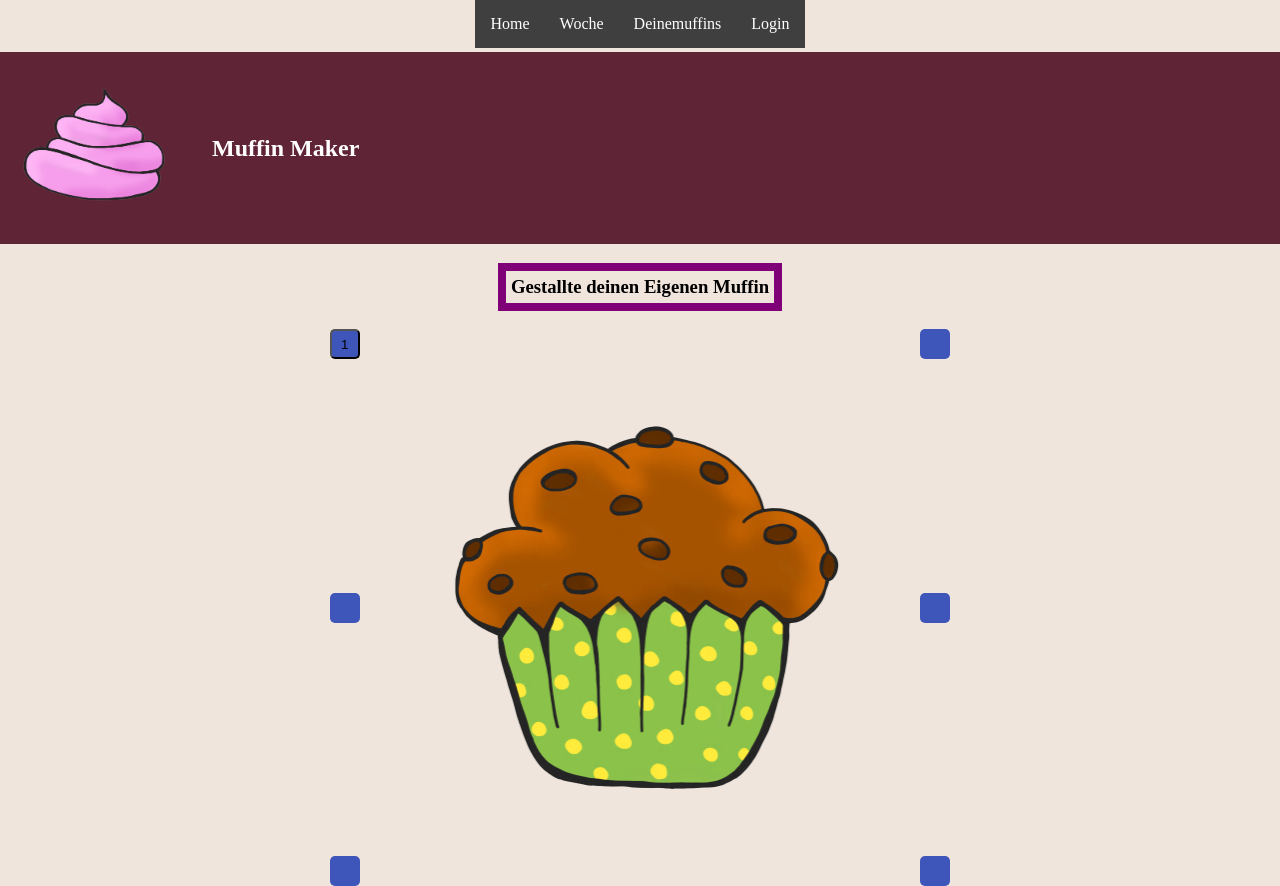
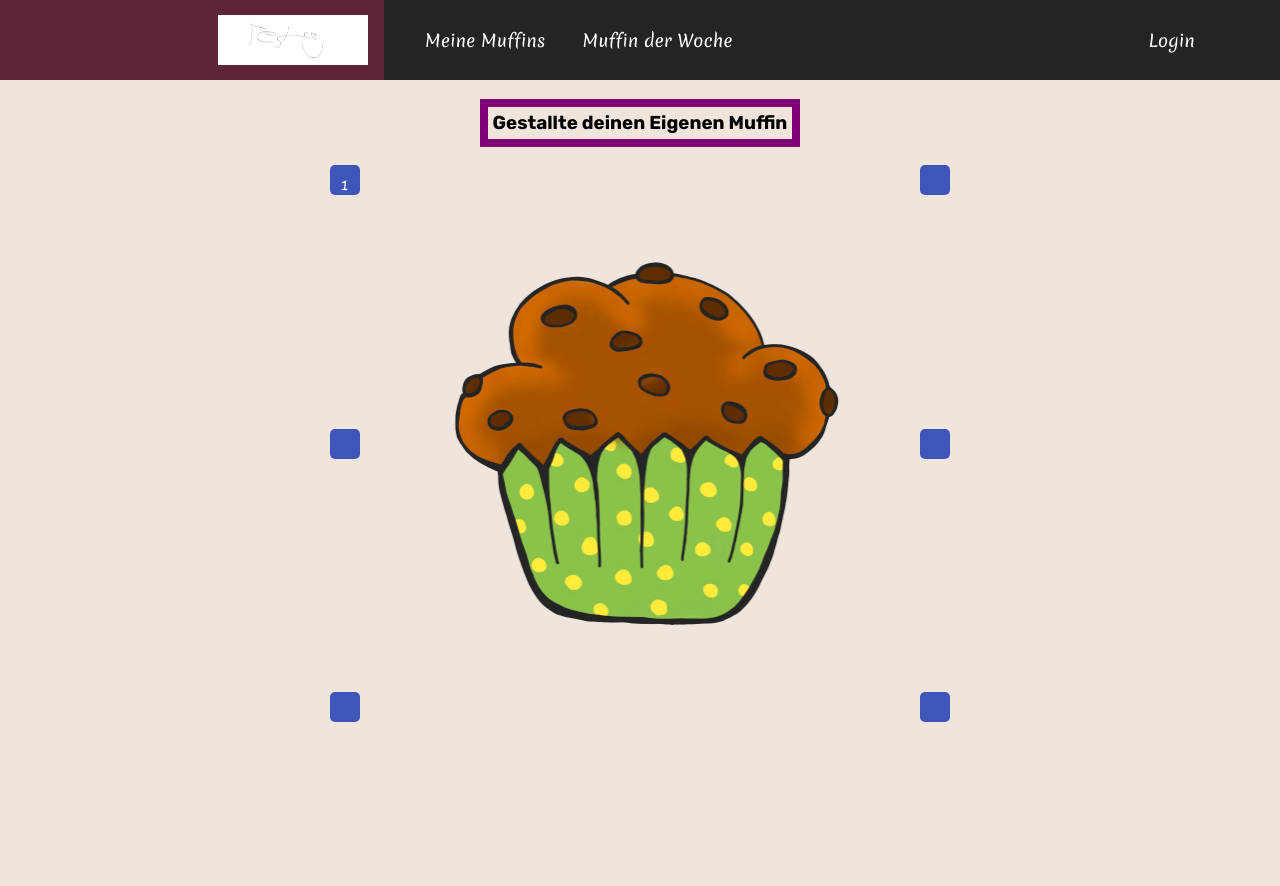
Before and after one commit to Chris-is-Github/muffin-maker, a website: page home.html in a window 1280 px wide. After the commit the page ends 800 px from the top, so only its background shows below. Drawn offline with Linux system fonts and the light colour scheme; no server answers.

Commit message:
navbar in home

```diff
--- a/home.html
+++ b/home.html
@@ -8,27 +8,19 @@
     <meta charset="UTF-8">
     <meta name="viewport" content="width=device-width, initial-scale=1.0">
     <title>Muffin</title>
-    <link rel="Stylesheet" href="home.css">
-    </link>
-    <nav class="navbar">
-        <ul>
-            <li><a href="">Home</a></li>
-            <li><a href="">Woche</a></li>
-            <li><a href="">Deinemuffins</a></li>
-            <li><a href="">Login</a></li>
-        </ul>
-
-    </nav>
+    <link rel="Stylesheet" href="home.css"> </link>
+    <link rel="Stylesheet" href="style.css"> </link>
 </head>
 
 <body>
-
-    <div class="logo"> <img src="Bilder/Icing/Icing_Erdbeer.png" class="image">
-        <div class="headline">
-            <h1> Muffin Maker</h1>
+    <nav id="nav-bar">
+        <div class="nav-home">
+            <a class="logo-wrap" href="home.html"></a>
         </div>
-    </div>
-
+        <a class="nav-link" href="meineMuffins.html" style="margin-left: 25px;">Meine Muffins</a>
+        <a class="nav-link" href="muffinDW.html">Muffin der Woche</a>
+        <a class="nav-login" href="login.html">Login</a>
+    </nav>
 
 
     <main>
```
